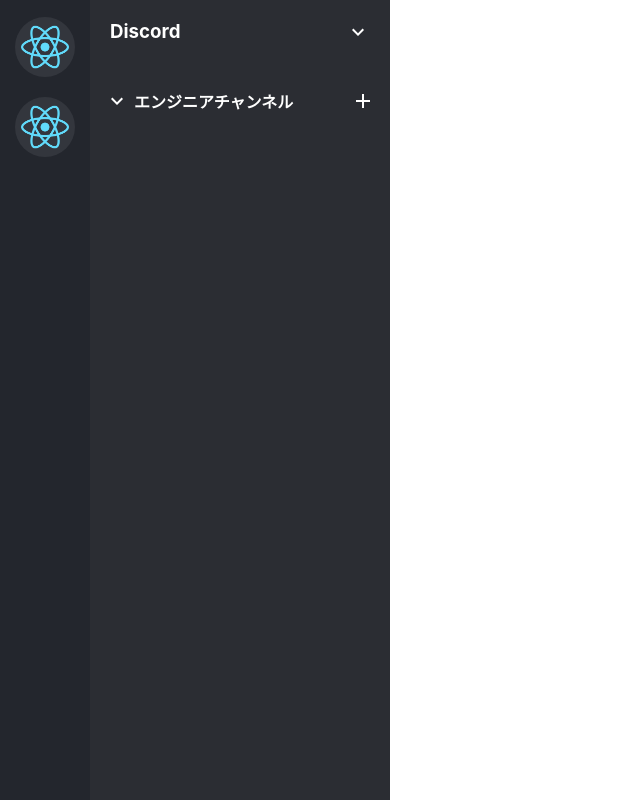
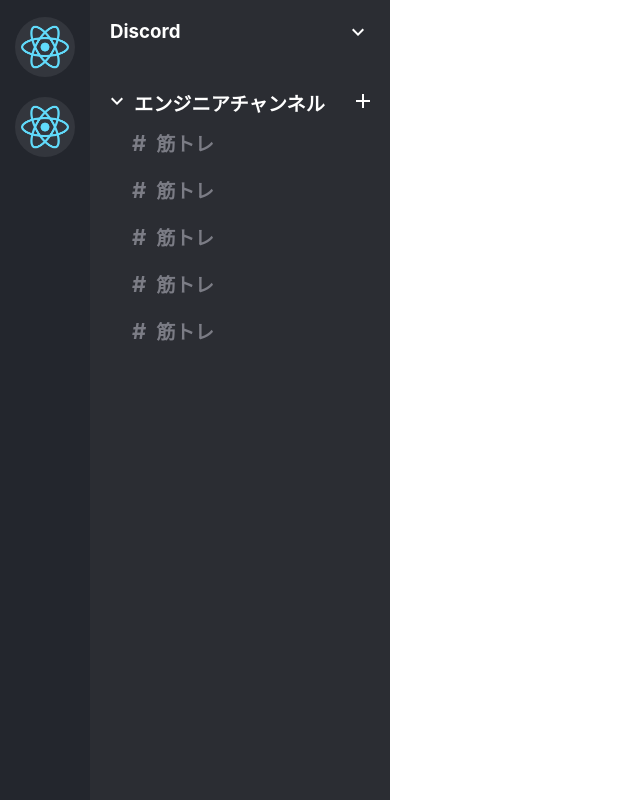
Before and after one commit to Kroro1208/discord_clone, a React (Create React App) app: page / in a window 1280 px wide. Shown: the whole page, without its empty margins (0-640 px from the left). Built offline with nearby package versions, Linux system fonts and the light colour scheme.

Commit message:
sidebarのチャンネル用コンポーネント作成しスタイリングした

```diff
--- a/src/components/sidebar/Sidebar.scss
+++ b/src/components/sidebar/Sidebar.scss
@@ -50,6 +50,7 @@
         .sidebarHeader {
           display: flex;
           gap: 5px;
+          font-size: 1.2rem;
         }
         .sidebarAddIcon {
           cursor: pointer;
--- a/src/components/sidebar/Sidebar.tsx
+++ b/src/components/sidebar/Sidebar.tsx
@@ -2,6 +2,7 @@
 import './Sidebar.scss';
 import ExpandMoreIcon from '@mui/icons-material/ExpandMore';
 import AddIcon from '@mui/icons-material/Add';
+import SidebarChannel from './SidebarChannel';
 
 
 function Sidebar() {
@@ -31,6 +32,13 @@
                         </div>
                         <AddIcon className='sidebarAddIcon'/>
                     </div>
+                    <div className="sidebarChannelList">
+                        <SidebarChannel/>
+                        <SidebarChannel/>
+                        <SidebarChannel/>
+                        <SidebarChannel/>
+                        <SidebarChannel/>
+                    </div>
                 </div>
             </div>
         </div>
--- /dev/null
+++ b/src/components/sidebar/SidebarChannel.scss
@@ -0,0 +1,27 @@
+.sidebarChannel {
+  padding-left: 20px;
+  margin-top: 5px;
+
+  h4 {
+    color: #7b7c85;
+    display: flex;
+    align-items: center;
+    padding: 5px;
+    cursor: pointer;
+    box-sizing: border-box;
+    border: 2px solid transparent;
+    font-size: 1.2rem;
+
+    &:hover {
+      color: white;
+      background-color: #33363d;
+      border-radius: 9999px;
+      padding: 10px;
+    }
+  }
+
+  .sidebarChannelHash {
+    font-size: 22px;
+    padding-right: 10px;
+  }
+}
--- /dev/null
+++ b/src/components/sidebar/SidebarChannel.tsx
@@ -0,0 +1,14 @@
+import React from 'react'
+import './SidebarChannel.scss';
+
+
+export default function SidebarChannel() {
+    return (
+        <div className='sidebarChannel'>
+            <h4>
+                <span className='sidebarChannelHash'>#</span>
+                筋トレ
+            </h4>
+        </div>
+    )
+}
```
